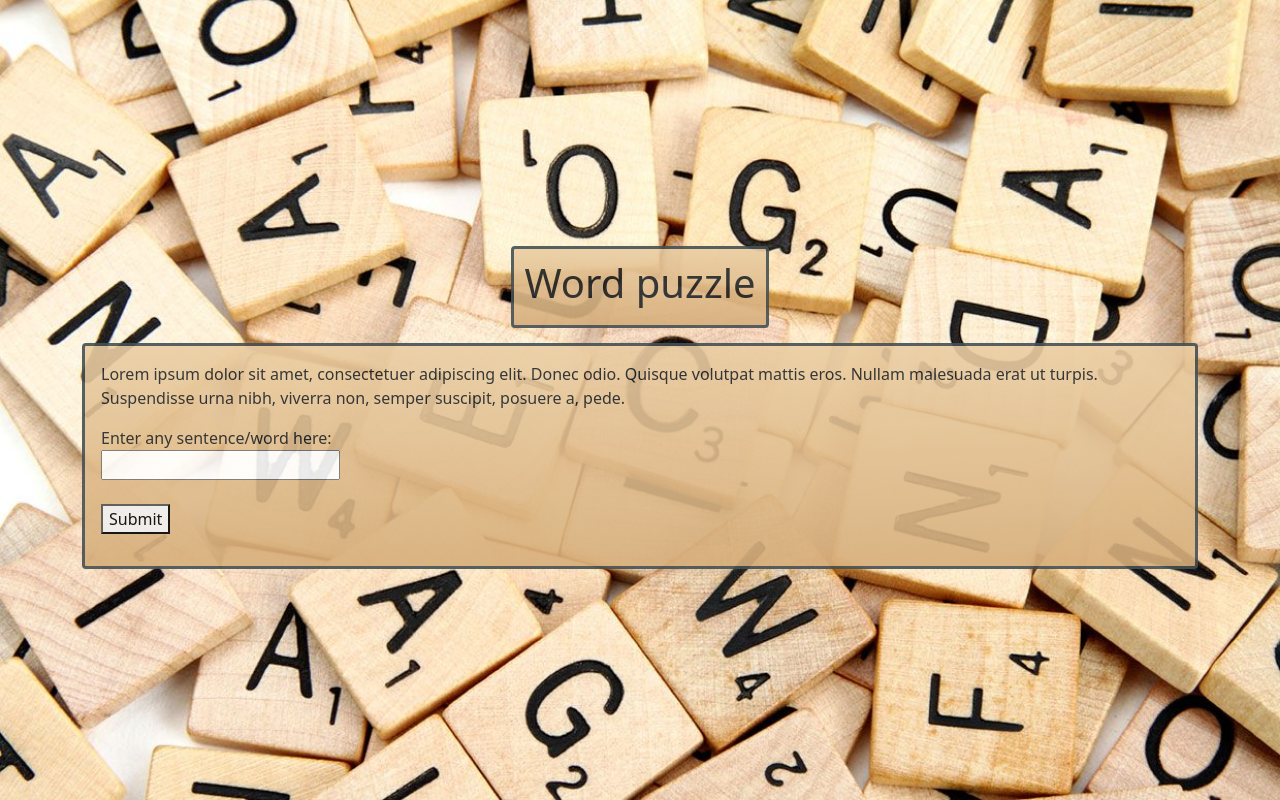
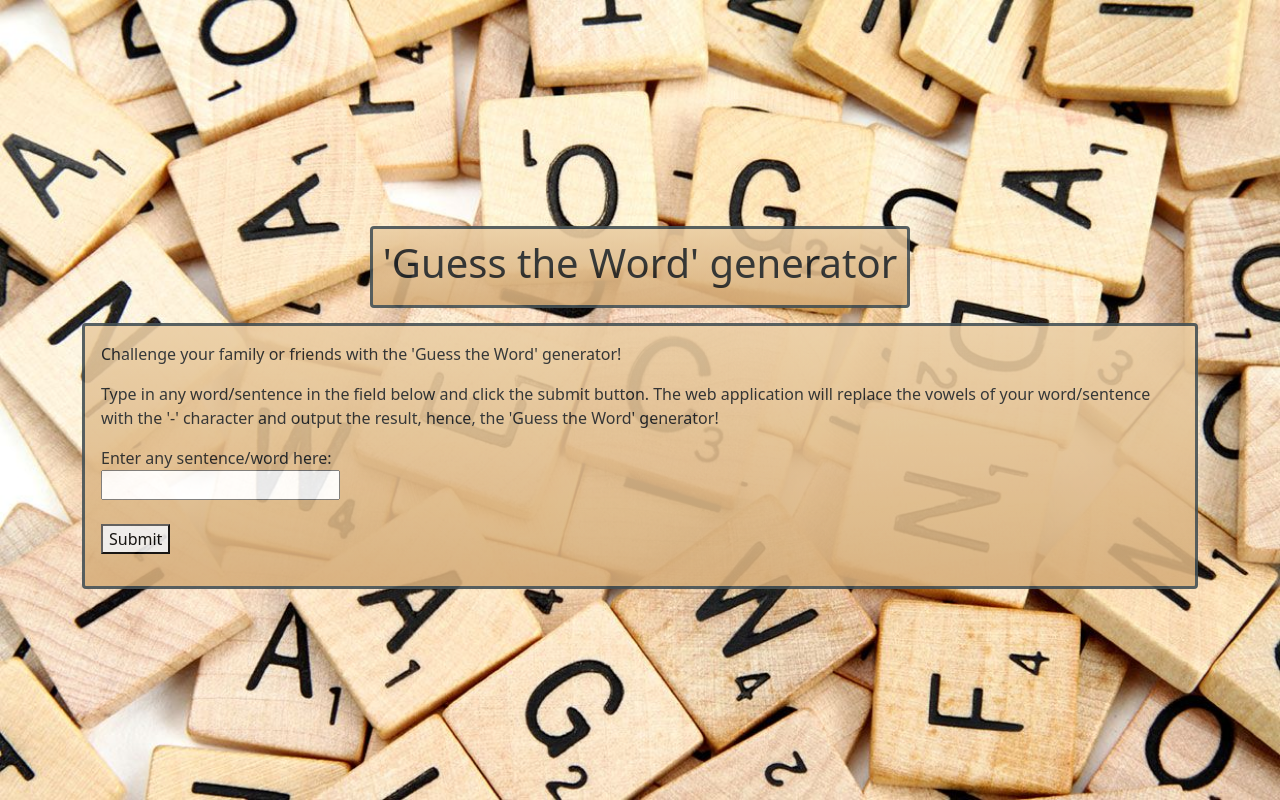
Before and after one commit to soilapertet/word-puzzle, a plain HTML site: page index.html in a window 1280 px wide. Drawn offline with Linux system fonts and the light colour scheme.

Commit message:
Add a small descirption of the web application

```diff
--- a/index.html
+++ b/index.html
@@ -13,15 +13,18 @@
     <div class="d-flex flex-column min-vh-100 justify-content-center align-items-center">
       <div class="card">
         <div class="card-heading">
-          <h1>Word puzzle</h1>
+          <h1>'Guess the Word' generator</h1>
         </div>
       </div>
       <div class="card">
         <div class="card-body">
           <p>
-            Lorem ipsum dolor sit amet, consectetuer adipiscing elit. Donec odio. Quisque
-            volutpat mattis eros. Nullam malesuada erat ut turpis. Suspendisse urna nibh,
-            viverra non, semper suscipit, posuere a, pede.
+            Challenge your family or friends with the 'Guess the Word' generator!
+          <p>
+          </p>
+            Type in any word/sentence in the field below and click the submit button.
+            The web application will replace the vowels of your word/sentence with the '-'
+            character and output the result, hence, the 'Guess the Word' generator!
           </p>
           <form name="word-puzzle" >
             <label for="word-puzzle">Enter any sentence/word here:</label>
```
